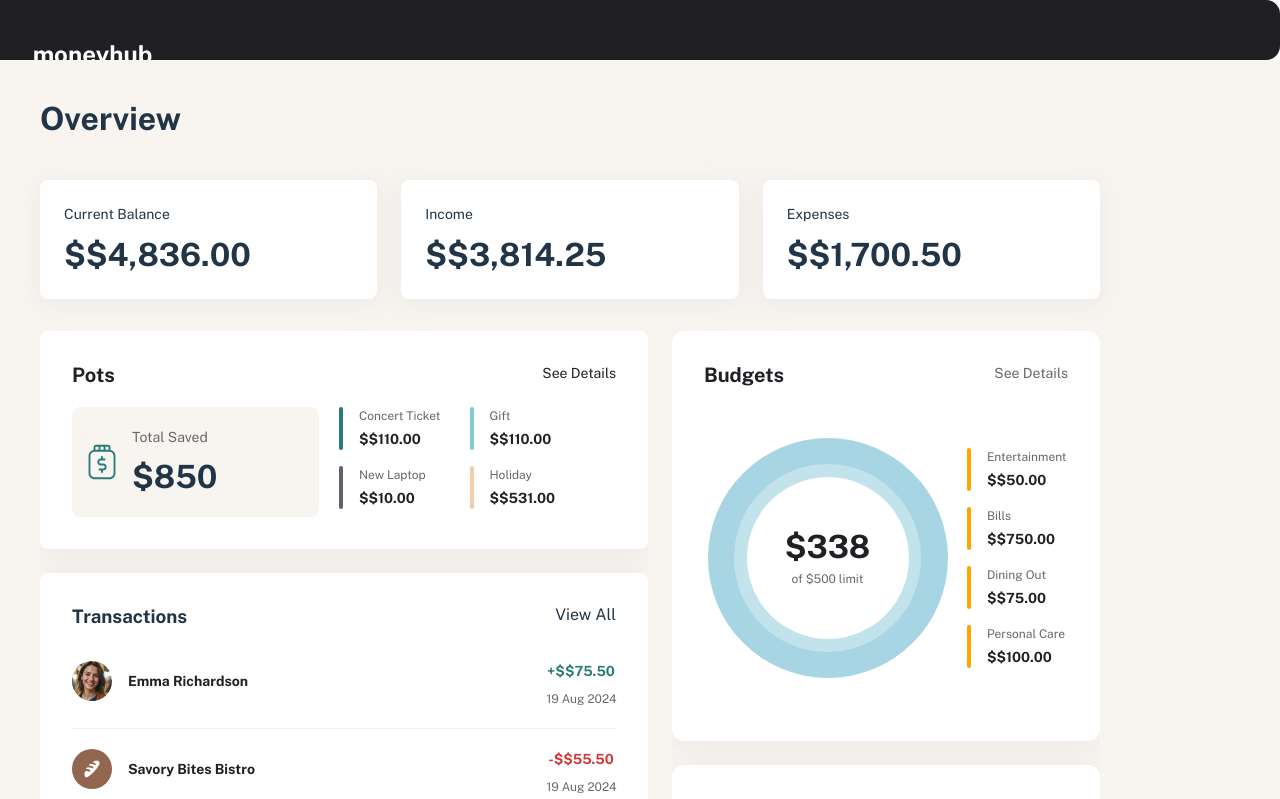
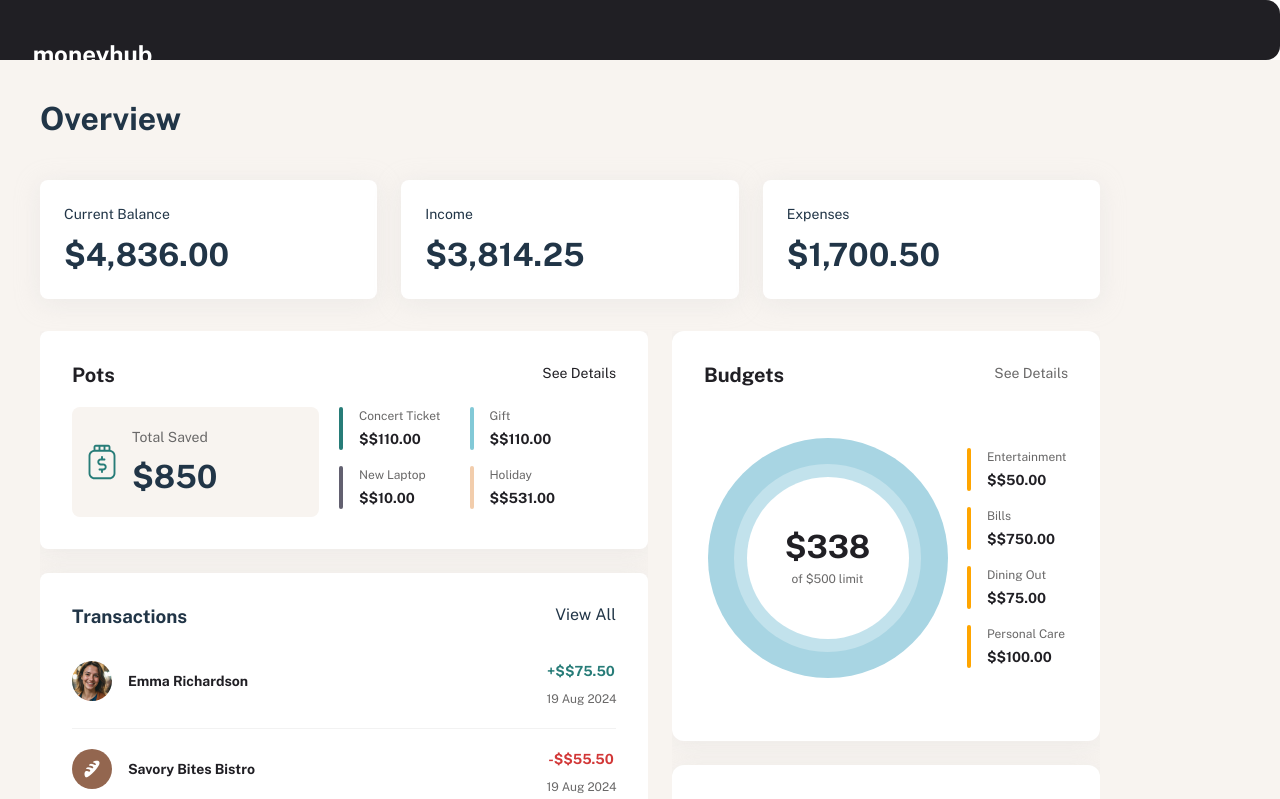
Before and after one commit to eddiemaceda11/Moneyhub, a React (Vite) app: page / in a window 1280 px wide. Shown: the top 799 px of the page. Built offline with nearby package versions, Linux system fonts and the light colour scheme.

Commit message:
Remove the additional dollar sign from the Overview Info container

```diff
--- a/src/features/Overview/Overview.tsx
+++ b/src/features/Overview/Overview.tsx
@@ -31,15 +31,15 @@ export const Overview = () => {
       <div className='overview-info-container'>
         <div>
           <h4>Current Balance</h4>
-          <p>${balanceData.current}</p>
+          <p>{balanceData.current}</p>
         </div>
         <div>
           <h4>Income</h4>
-          <p>${balanceData.income}</p>
+          <p>{balanceData.income}</p>
         </div>
         <div>
           <h4>Expenses</h4>
-          <p>${balanceData.expenses}</p>
+          <p>{balanceData.expenses}</p>
         </div>
       </div>
 
```
